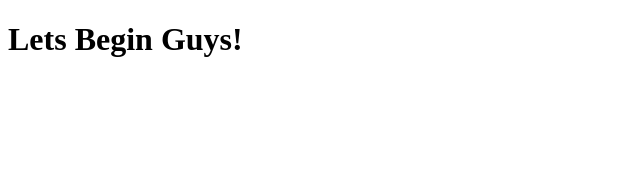
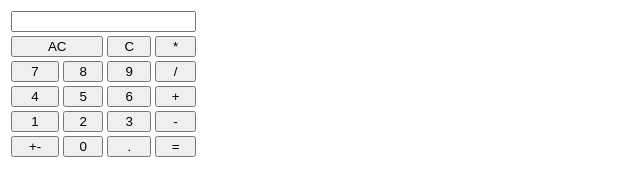
Before and after one commit to fariqtaqi/RevoU-Lecture, a plain HTML site: page index.html in a window 1280 px wide. Shown: the whole page, without its empty margins (0-640 px from the left). Drawn offline with Linux system fonts and the light colour scheme.

Commit message:
Konfigurasi awal

```diff
--- a/index.html
+++ b/index.html
@@ -1,10 +1,85 @@
 <!DOCTYPE html>
 <html>
     <head>
-        <meta charset="utf-8">
-        <title>RevoU Lecture</title>
+        <style>
+            button{
+                width: 100%;
+            }
+        </style>
     </head>
     <body>
-        <h1>Lets Begin Guys!</h1>
+        <table>
+            <tr>
+                <th colspan="4"><input type="text" name="display"></th>
+            </tr>
+            <tr>
+                    <td colspan="2">
+                        <button>AC</button>
+                    </td>
+                    <td>
+                        <button>C</button>
+                    </td>
+                    <td>
+                        <button>*</button>
+                    </td>
+            </tr>
+            <tr>
+                <td>
+                    <button>7</button>
+                </td>
+                <td>
+                    <button>8</button>
+                </td>
+                <td>
+                    <button>9</button>
+                </td>
+                <td>
+                    <button>/</button>
+                </td>
+            </tr>
+            <tr>
+                <td>
+                    <button>4</button>
+                </td>
+                <td>
+                    <button>5</button>
+                </td>
+                <td>
+                    <button>6</button>
+                </td>
+                <td>
+                    <button>+</button>
+                </td>
+            </tr>
+            <tr>
+                <td>
+                    <button>1</button>
+                </td>
+                <td>
+                    <button>2</button>
+                </td>
+                <td>
+                    <button>3</button>
+                </td>
+                <td>
+                    <button>-</button>
+                </td>
+            </tr>
+            <tr>
+                <td>
+                    <button>+-</button>
+                </td>
+                <td>
+                    <button>0</button>
+                </td>
+                <td>
+                    <button>.</button>
+                </td>
+                <td>
+                    <button>=</button>
+                </td>
+            </tr>
+        </table>
+
     </body>
 </html>
```
